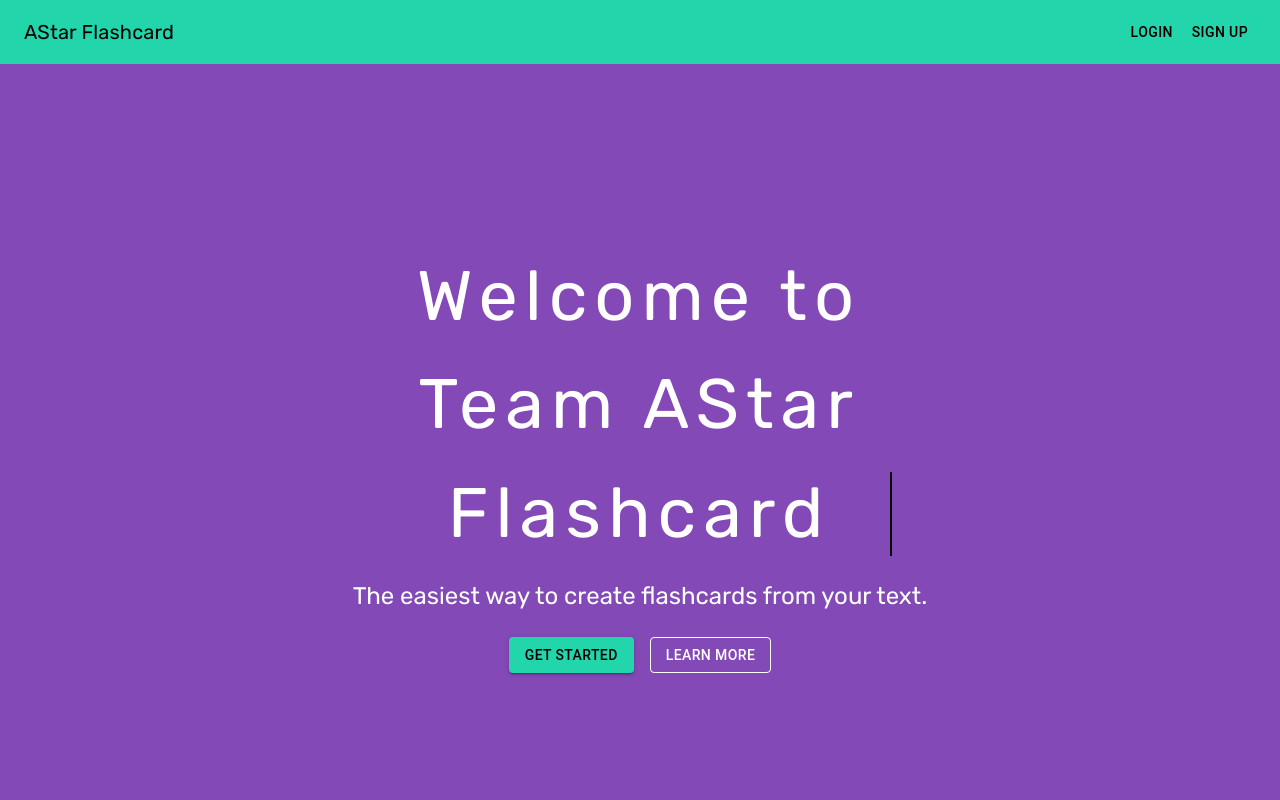
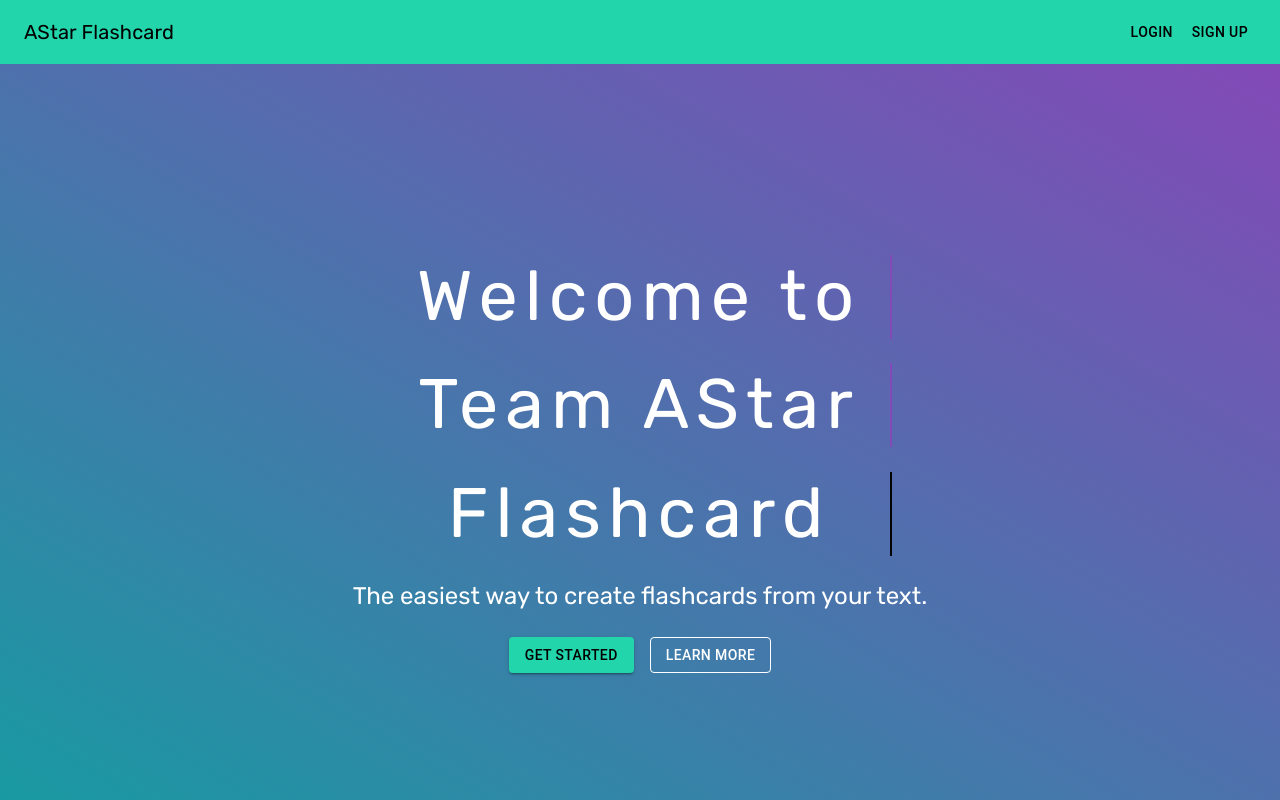
Before and after one commit to Shoheicode/Project-4-AI-Flashcards, a Next.js app: page / in a window 1280 px wide. Shown: the top 800 px of the page. Built offline with nearby package versions, Linux system fonts and the light colour scheme; no server answers; a web font is replaced by a local one.

Commit message:
updated page

```diff
--- a/app/page.js
+++ b/app/page.js
@@ -30,6 +30,12 @@ export default function Home() {
       "radial-gradient(circle, rgba(35,150,255,1) 0%, rgba(194,240,255,1) 87%, rgba(229,255,104,1) 100%);",
   };
 
+  const firstBox = {
+      textAlign:"center",
+      background: "rgb(20,157,161);",
+      background: "linear-gradient(30deg, rgba(20,157,161,1) 0%, rgba(131,73,183,1) 100%);"
+  }
+
   return (
     <Box sx={styleBox} minHeight={"120vh"}>
       <Head>
@@ -47,13 +53,12 @@ export default function Home() {
         <Box
           width={"100%"}
           height={"100vh"}
-          sx={{ textAlign: "center" }}
+          sx={firstBox}
           display={"flex"}
           flexDirection={"column"}
           justifyContent={"center"}
           alignItems={"center"}
           color={"white"}
-          bgcolor={"#8349B7"}
           margin={"0px"}
           padding={10}
           className="section"
```
